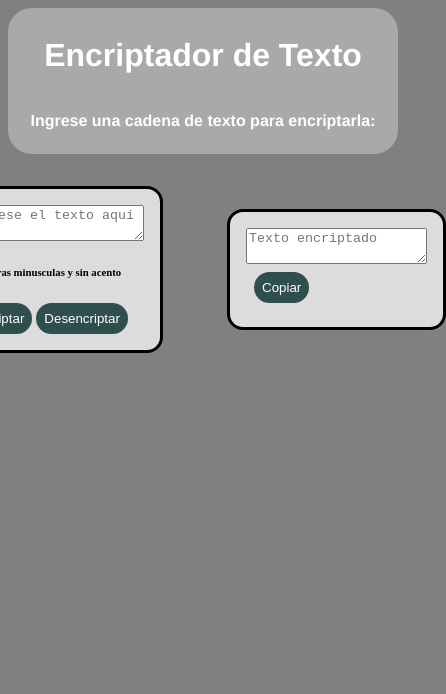
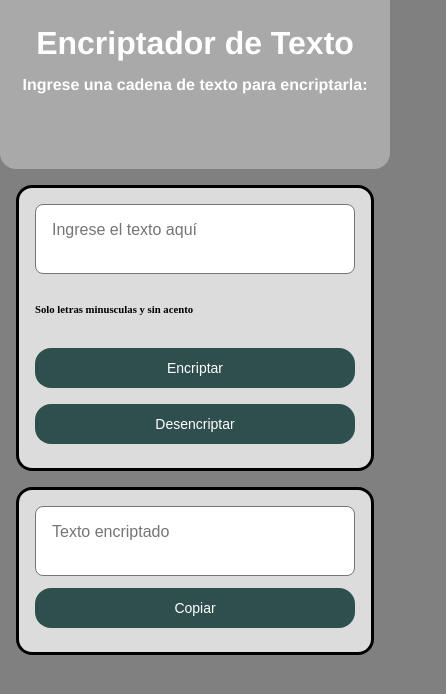
Before and after one commit to JonathanDiz/encriptador-de-texto, a plain HTML site: page index.html in a window 390 px wide. Shown: the whole page, 446 px wide, since content can reach past the window. Drawn offline with Linux system fonts and the light colour scheme.

Commit message:
agregar media queries UX/UI

```diff
--- a/main.css
+++ b/main.css
@@ -1,79 +1,240 @@
-body{
-  background-color: grey;
+:root {
+  font-size: 16px; /* Tamaño base para rem */
 }
 
-main{
+body {
+  background-color: grey;
+  display: flex;
+  flex-direction: column;
+  justify-content: flex-start;
+  align-items: center;
+  min-height: 100vh;
+  margin: 0;
+  padding: 0;
+  box-sizing: border-box;
+  overflow: hidden; /* Evitar scroll en body */
+}
+
+main {
   width: 100%;
+  max-width: 60rem; /* 960px */
   display: flex;
+  flex-direction: column;
   justify-content: center;
   align-items: center;
+  padding: 2rem;
+  gap: 2rem;
+  box-sizing: border-box;
+  overflow: hidden; /* Evitar scroll en main */
 }
 
-header{
+header {
   width: 100%;
+  height: 20vh;
   background-color: darkgray;
   color: white;
   font-weight: bold;
-  padding: 0.5rem;
-  display: flex;
-  justify-content: center;
-  align-items: center;
+  padding: 0;
+  margin: 0;
   text-align: center;
-  flex-direction: column;
-  font-size: 1rem;
+  line-height: 1.25rem;
+  font-size: 1.25rem; /* 20px */
   font-family: 'Franklin Gothic Medium', 'Arial Narrow', Arial, sans-serif;
-  border-radius: 1.5rem;
+  border-radius: 0 0 1rem 1rem; /* Solo en la parte inferior */
+  box-sizing: border-box;
+  overflow: hidden;
 }
 
-.text-area_encrypt{
-  width: 50%;
+.text-area_encrypt,
+.text-area_mensaje {
+  width: 50vw; /* 50% del viewport */
+  max-width: 30rem; /* 480px */
   padding: 1rem;
-  margin: 2rem;
   border-radius: 1rem;
   border: 0.2rem solid black;
-  display: flex;
-  flex-direction: column;
   background-color: gainsboro;
+  box-sizing: border-box;
+  overflow: hidden;
 }
 
-.text-area_mensaje{
-  width: 50%;
+textarea {
+  width: 100%;
+  height: auto;
+  border-radius: 0.5rem;
+  resize: none;
   padding: 1rem;
-  margin: 2rem;
-  border-radius: 1rem;
-  border: 0.2rem solid black;
-  display: flex;
-  flex-direction: column;
-  background-color: gainsboro;
+  font-family: Arial, sans-serif;
+  font-size: 1rem;
+  box-sizing: border-box;
 }
 
-#encrypt-btn{
-  width: auto;
-  padding: 0.5rem;
+#encrypt-btn,
+#decrypt-btn,
+.copiar {
+  width: 50%;
+  max-width: 12.5rem; /* 200px */
+  padding: 0.75rem 1.5rem;
+  margin: 0.5rem auto;
   background-color: darkslategrey;
   color: white;
   border: 0;
   border-radius: 1rem;
   cursor: pointer;
+  font-size: 1rem;
+  text-align: center;
+  box-sizing: border-box;
 }
 
-#decrypt-btn{
-  width: auto;
-  padding: 0.5rem;
-  background-color: darkslategrey;
-  color: white;
-  border: 0;
-  border-radius: 1rem;
-  cursor: pointer;
+/* Media Queries Generales */
+
+@media (max-width: 768px) {
+  body {
+    padding: 0;
+  }
+
+  main {
+    padding: 1.5rem;
+    gap: 1.5rem;
+  }
+
+  header {
+    font-size: 1.125rem; /* 18px */
+  }
+
+  .text-area_encrypt,
+  .text-area_mensaje {
+    width: 100%;
+  }
+
+  #encrypt-btn,
+  #decrypt-btn,
+  .copiar {
+    max-width: 100%;
+    width: 100%;
+  }
 }
 
-.copiar{
-  width: auto;
-  padding: 0.5rem;
-  margin: 0.5rem;
-  background-color: darkslategrey;
-  color: white;
-  border: 0;
-  border-radius: 1rem;
-  cursor: pointer;
+@media (max-width: 480px) {
+  body {
+    padding: 0;
+  }
+
+  main {
+    padding: 1rem;
+    gap: 1rem;
+  }
+
+  header {
+    font-size: 1rem; /* 16px */
+    padding: 0.75rem;
+  }
+
+  .text-area_encrypt,
+  .text-area_mensaje {
+    width: 100%;
+  }
+
+  #encrypt-btn,
+  #decrypt-btn,
+  .copiar {
+    padding: 0.75rem 1rem;
+    font-size: 0.875rem; /* 14px */
+  }
 }
+
+/* Media Queries Específicas para Dispositivos Apple */
+
+/* iPhone 12/12 Pro (390px x 844px) */
+@media screen and (device-width: 390px) and (device-height: 844px) {
+  body {
+    padding: 0;
+    overflow: hidden; /* Evitar scroll */
+  }
+
+  main {
+    gap: 1rem;
+    padding: 1rem;
+  }
+
+  header {
+    font-size: 1.125rem; /* 18px */
+  }
+}
+
+/* iPhone 12 Mini (360px x 780px) */
+@media screen and (device-width: 360px) and (device-height: 780px) {
+  body {
+    padding: 0;
+    overflow: hidden; /* Evitar scroll */
+  }
+
+  main {
+    gap: 1rem;
+    padding: 1rem;
+  }
+
+  header {
+    font-size: 1rem; /* 16px */
+  }
+}
+
+/* iPhone 12 Pro Max (428px x 926px) */
+@media screen and (device-width: 428px) and (device-height: 926px) {
+  body {
+    padding: 0;
+    overflow: hidden; /* Evitar scroll */
+  }
+
+  main {
+    gap: 1rem;
+    padding: 1rem;
+  }
+
+  header {
+    font-size: 1.25rem; /* 20px */
+  }
+}
+
+/* iPad Air 4th Gen (820px x 1180px) */
+@media screen and (device-width: 820px) and (device-height: 1180px) {
+  body {
+    padding: 0;
+    overflow: hidden; /* Evitar scroll */
+  }
+
+  main {
+    gap: 2rem;
+    padding: 2rem;
+  }
+
+  header {
+    font-size: 1.5rem; /* 24px */
+  }
+
+  .text-area_encrypt,
+  .text-area_mensaje {
+    width: 80%;
+  }
+}
+
+/* MacBook Pro 13-inch (1440px x 900px) */
+@media screen and (device-width: 1440px) and (device-height: 900px) {
+  body {
+    padding: 0;
+    overflow: hidden; /* Evitar scroll */
+  }
+
+  main {
+    gap: 2rem;
+    padding: 2rem;
+  }
+
+  header {
+    font-size: 1.75rem; /* 28px */
+  }
+
+  .text-area_encrypt,
+  .text-area_mensaje {
+    width: 60%;
+  }
+}
```
